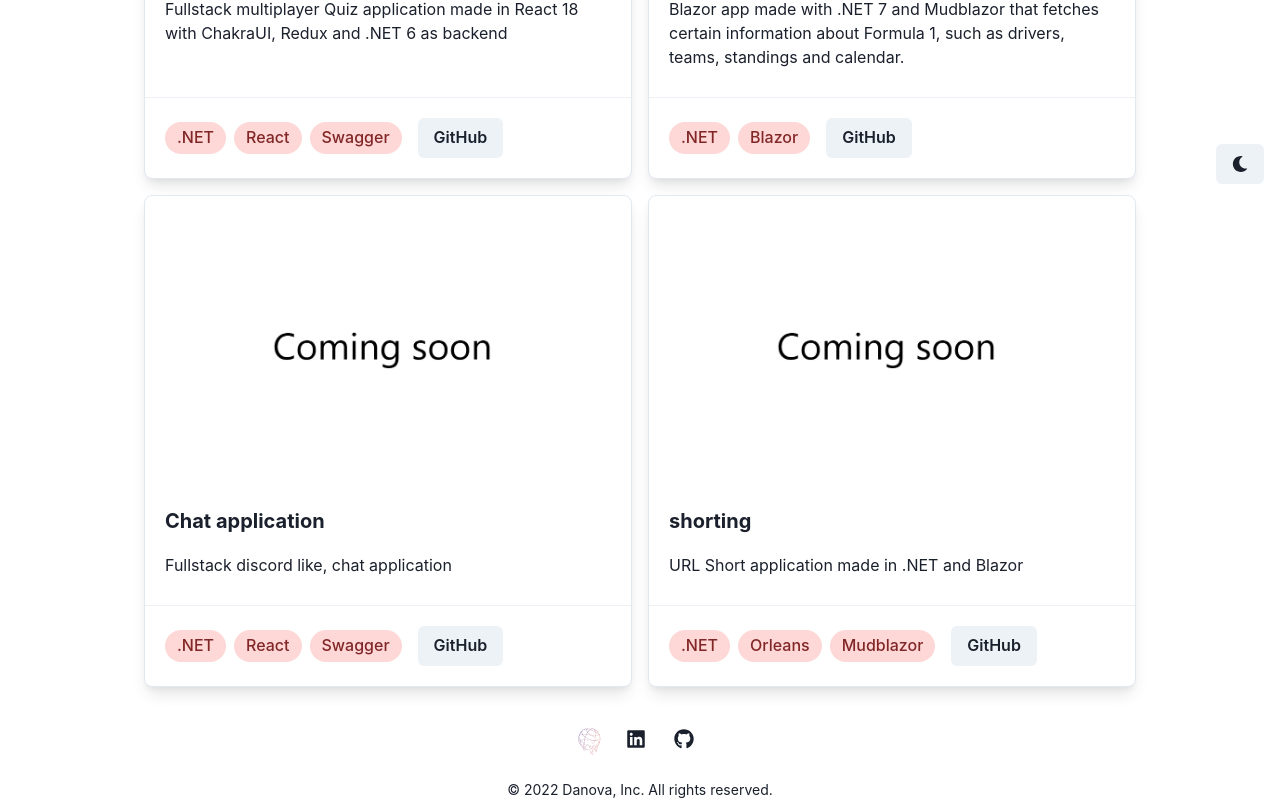
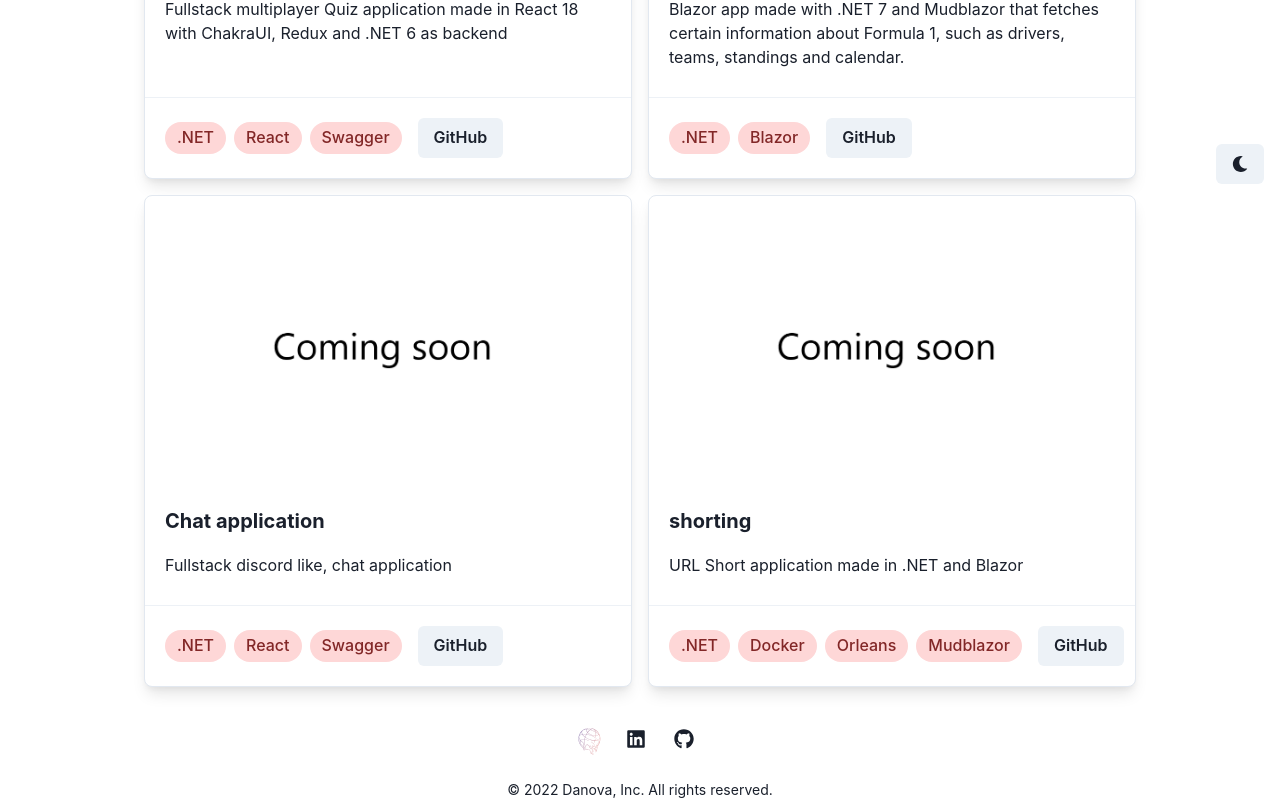
Before and after one commit to Systemad/dan-portfolio, a React (Vite) app: page / in a window 1280 px wide. Shown: the part 594-1394 px from the top of the page. Built offline with nearby package versions, Linux system fonts and the light colour scheme.

Commit message:
chore: add docker to shorting project

```diff
--- a/src/data/portfolio.ts
+++ b/src/data/portfolio.ts
@@ -88,6 +88,11 @@ export const projects: Project[] = [
                 technologies: ["ASP.NET", "Entity Framework", "SignalR, Orleans"],
             },
             {
+                name: "Docker",
+                language: "",
+                technologies: [],
+            },
+            {
                 name: "Orleans",
                 language: "C#",
                 technologies: [],
```
